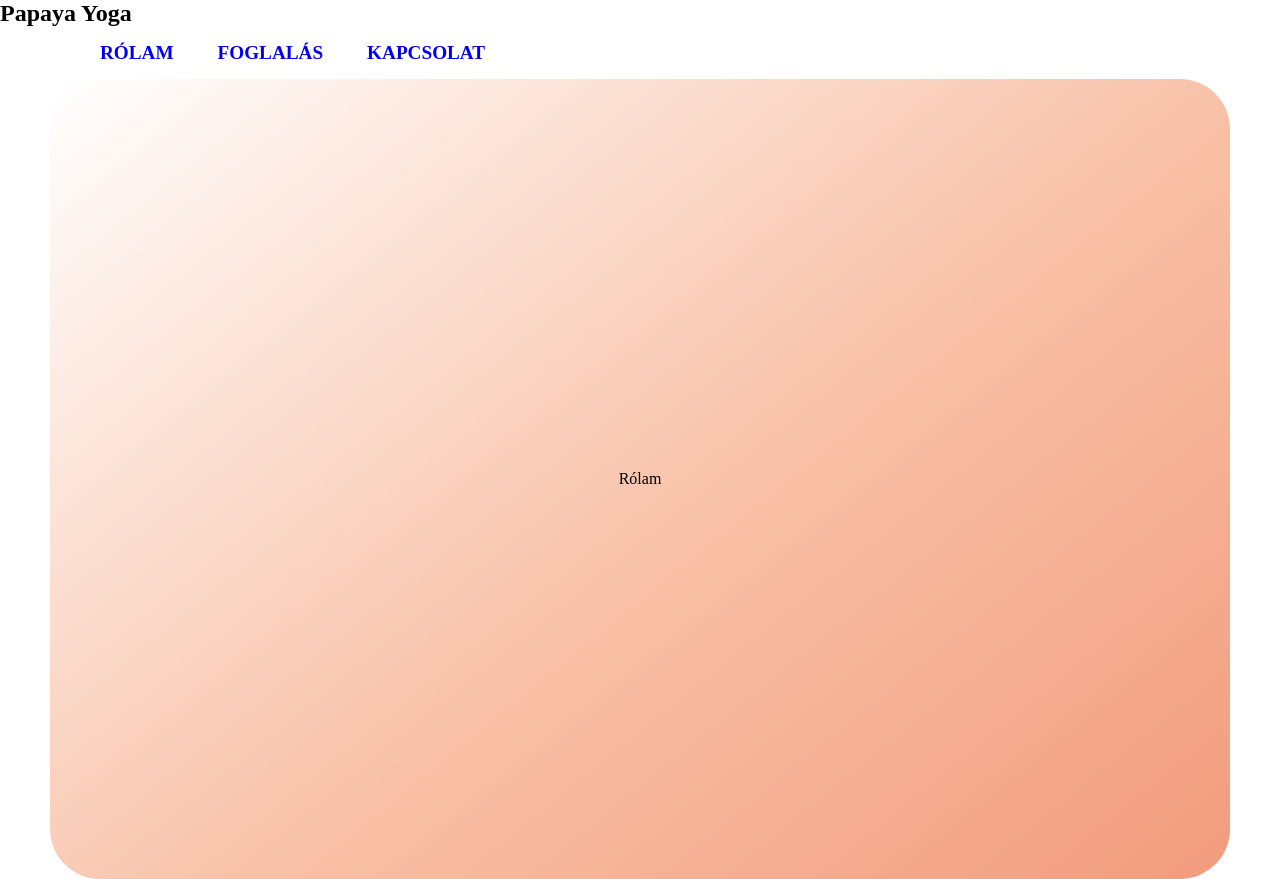
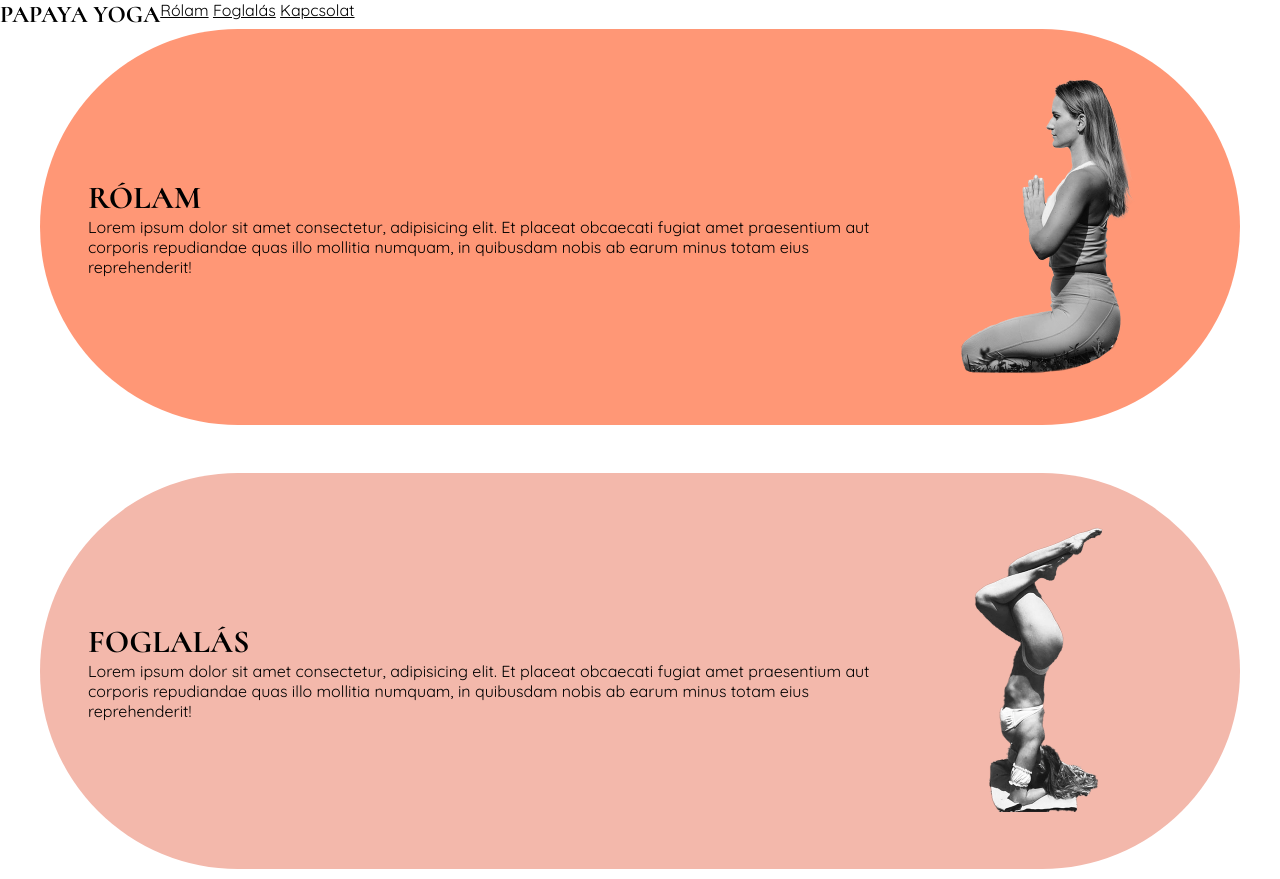
Before and after one commit to balazsve/papaya-yoga, a plain HTML site: page index.html in a window 1280 px wide. Shown: the top 879 px of the page. Drawn offline with Linux system fonts and the light colour scheme.

Commit message:
redesign

```diff
--- a/css/styles.css
+++ b/css/styles.css
@@ -11,6 +11,7 @@ body {
   margin: 0;
   padding: 0;
   height: 100%;
+  font-family: "Quicksand", sans-serif;
 }
 
 * {
@@ -18,38 +19,23 @@ body {
   margin: 0;
 }
 
-/* nav styles */
-
-.hamburger {
-  padding-right: 20px;
-  cursor: pointer;
+*,
+*::before,
+*::after {
+  box-sizing: border-box;
 }
 
-.hamburger .line {
-  display: block;
-  width: 40px;
-  height: 5px;
-  margin-bottom: 10px;
-  background-color: #ff9776;
+h1 {
+  font-family: "Cormorant", serif;
+  text-transform: uppercase;
 }
 
-.nav-links {
-  width: 100%;
-  top: 5rem;
-  left: 48px;
-  background-color: #ff9776;
-  display: none;
-  margin: 0;
+p {
+  font-family: "Quicksand", sans-serif;
 }
 
-.nav-links a {
-  display: block;
-  text-align: center;
-  padding: 10px 0;
-  text-decoration: none;
-  font-size: 1.2rem;
-  font-weight: bold;
-  text-transform: uppercase;
+nav {
+  display: flex;
 }
 
 .nav-links a:hover,
@@ -57,48 +43,20 @@ a:focus {
   background-color: #ff9776;
 }
 
-.expanded {
-  display: unset;
-}
-
-@media screen and (min-width: 636px) {
-  .nav-links {
-    margin-left: 5em;
-    display: block;
-    position: static;
-    width: auto;
-    background: none;
-  }
-
-  .nav-links a {
-    display: inline-block;
-    padding: 15px 20px;
-  }
-  .hamburger {
-    display: none;
-  }
-}
-
-/* nav styles  end*/
-
 .section {
   display: flex;
   justify-content: center;
   align-items: center;
-  height: 100vh;
+  padding: 3rem;
+  margin: 0 auto 3rem auto;
 
-  border-radius: 50px;
-  margin: 0px 50px 50px 50px;
+  max-width: 1200px;
+  border-radius: 0 500px 500px 0;
 }
 
 .first {
-  background: rgb(242, 155, 125);
-  background: linear-gradient(
-    321deg,
-    rgba(242, 155, 125, 1) 0%,
-    rgba(248, 192, 166, 1) 44%,
-    rgba(255, 255, 255, 1) 100%
-  );
+  background-color: #ff9776;
+  display: flex;
 }
 
 .second {
@@ -112,4 +70,27 @@ a:focus {
 .footer {
   display: flex;
   justify-content: center;
+  padding-bottom: 3rem;
 }
+
+.subcontainer {
+  flex-direction: column;
+}
+
+.featureimg {
+  flex-grow: 3;
+  min-height: 300px;
+  min-width: 300px;
+  max-width: 600px;
+  max-height: 600px;
+}
+
+.large-nav-link {
+  color: black;
+}
+
+@media screen and (min-width: 700px) {
+  .section {
+    border-radius: 500px;
+  }
+}
--- a/index.html
+++ b/index.html
@@ -13,27 +13,62 @@
     <meta name="msapplication-TileColor" content="#da532c" />
     <meta name="theme-color" content="#ffffff" />
     <link rel="stylesheet" href="css/styles.css" />
+    <link rel="preconnect" href="https://fonts.googleapis.com" />
+    <link rel="preconnect" href="https://fonts.gstatic.com" crossorigin />
+    <link
+      href="https://fonts.googleapis.com/css2?family=Cormorant:ital,wght@0,300;0,400;0,600;0,700;1,300;1,400;1,500;1,600;1,700&family=Quicksand:wght@300;400;500;600;700&display=swap"
+      rel="stylesheet"
+    />
   </head>
   <body>
     <header>
       <nav>
-        <div class="hamburger">
-          <span class="line"></span>
-          <span class="line"></span>
-          <span class="line"></span>
-        </div>
         <h1 class="navitem">Papaya Yoga</h1>
         <div class="nav-links">
-          <a href="#section-1">Rólam</a>
-          <a href="#section-2">Foglalás</a>
-          <a href="#section-3">Kapcsolat</a>
+          <a href="#section-1" class="large-nav-link">Rólam</a>
+          <a href="#section-2" class="large-nav-link">Foglalás</a>
+          <a href="#section-3" class="large-nav-link">Kapcsolat</a>
         </div>
       </nav>
     </header>
 
-    <div id="section-1" class="section first">Rólam</div>
-    <div id="section-2" class="section second">Foglalás</div>
-    <div id="section-3" class="section third">Kapcsolat</div>
+    <div id="section-1" class="section first">
+      <div class="subcontainer">
+        <h1>Rólam</h1>
+        <p>
+          Lorem ipsum dolor sit amet consectetur, adipisicing elit. Et placeat
+          obcaecati fugiat amet praesentium aut corporis repudiandae quas illo
+          mollitia numquam, in quibusdam nobis ab earum minus totam eius
+          reprehenderit!
+        </p>
+      </div>
+
+      <img src="images/1x600.webp" alt="" srcset="" class="featureimg" />
+    </div>
+    <div id="section-2" class="section second">
+      <div class="subcontainer">
+        <h1>Foglalás</h1>
+        <p>
+          Lorem ipsum dolor sit amet consectetur, adipisicing elit. Et placeat
+          obcaecati fugiat amet praesentium aut corporis repudiandae quas illo
+          mollitia numquam, in quibusdam nobis ab earum minus totam eius
+          reprehenderit!
+        </p>
+      </div>
+      <img src="images/2x600.webp" alt="" srcset="" class="featureimg" />
+    </div>
+    <div id="section-3" class="section third">
+      <div class="subcontainer">
+        <h1>Kapcsolat</h1>
+        <p>
+          Lorem ipsum dolor sit amet consectetur, adipisicing elit. Et placeat
+          obcaecati fugiat amet praesentium aut corporis repudiandae quas illo
+          mollitia numquam, in quibusdam nobis ab earum minus totam eius
+          reprehenderit!
+        </p>
+      </div>
+      <img src="images/3x600.webp" alt="" srcset="" class="featureimg" />
+    </div>
 
     <footer class="footer">facebook intstagram patreon</footer>
     <script src="js/script.js"></script>
```
Also changed, not shown: images/1x600.webp (added), images/2x600.webp (added), images/3x600.webp (added), 1 other file.
